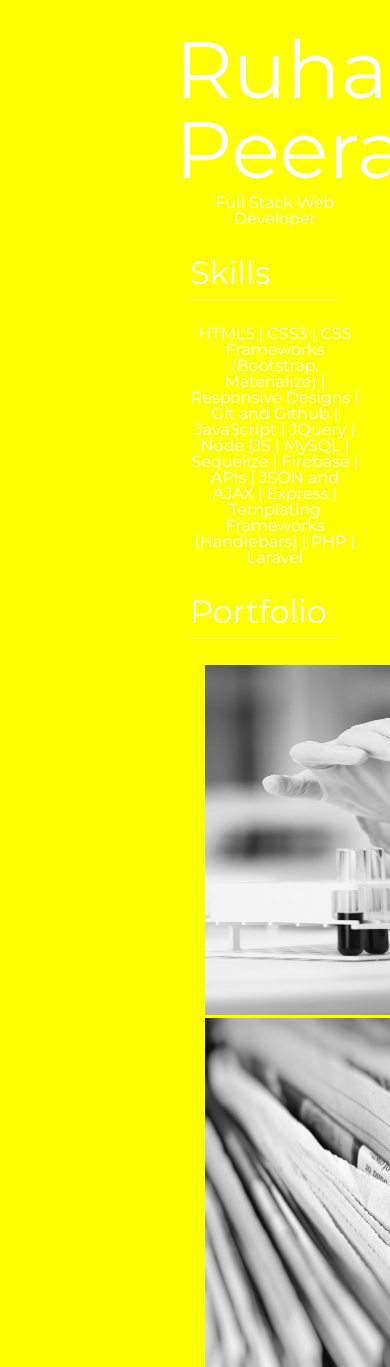
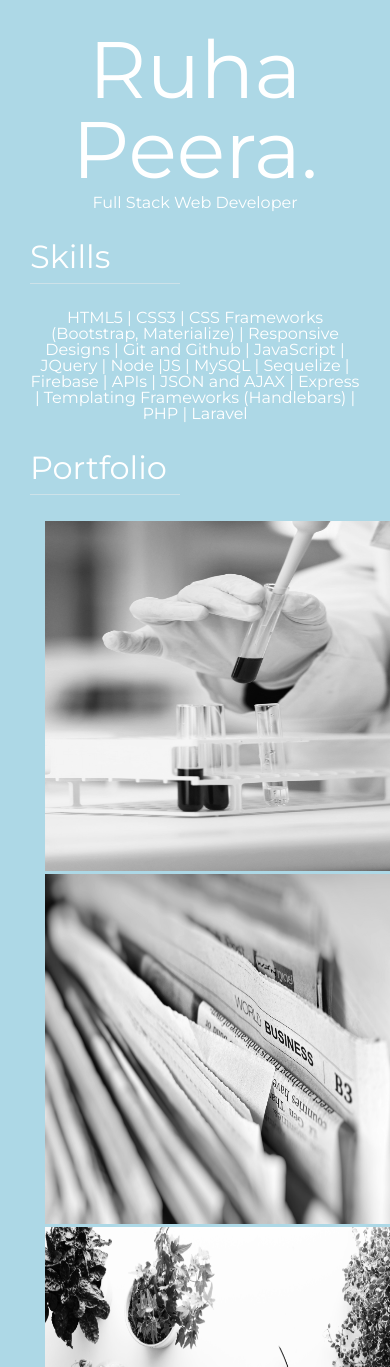
Before and after one commit to Ruha-RP/Portfolio, a PHP site: page /index.html in a window 390 px wide; the page is wider, and only the part inside the window is pictured. Shown: the top 1367 px of that part. Run offline with PHP 8.4, Linux system fonts and the light colour scheme; some libraries are stand-ins or nearby versions.

Commit message:
mobile responsiveness

```diff
--- a/style.css
+++ b/style.css
@@ -176,12 +176,12 @@ img {
 
 @media only screen and (max-width: 1024px) {
     body {
-        background-color: yellow;
+        background-color: lightblue;
         text-align: left;
     }
 
     #main {
-        margin-left: 160px;
+        margin-left: 0px;
     }
 
     .sidenav {
```
